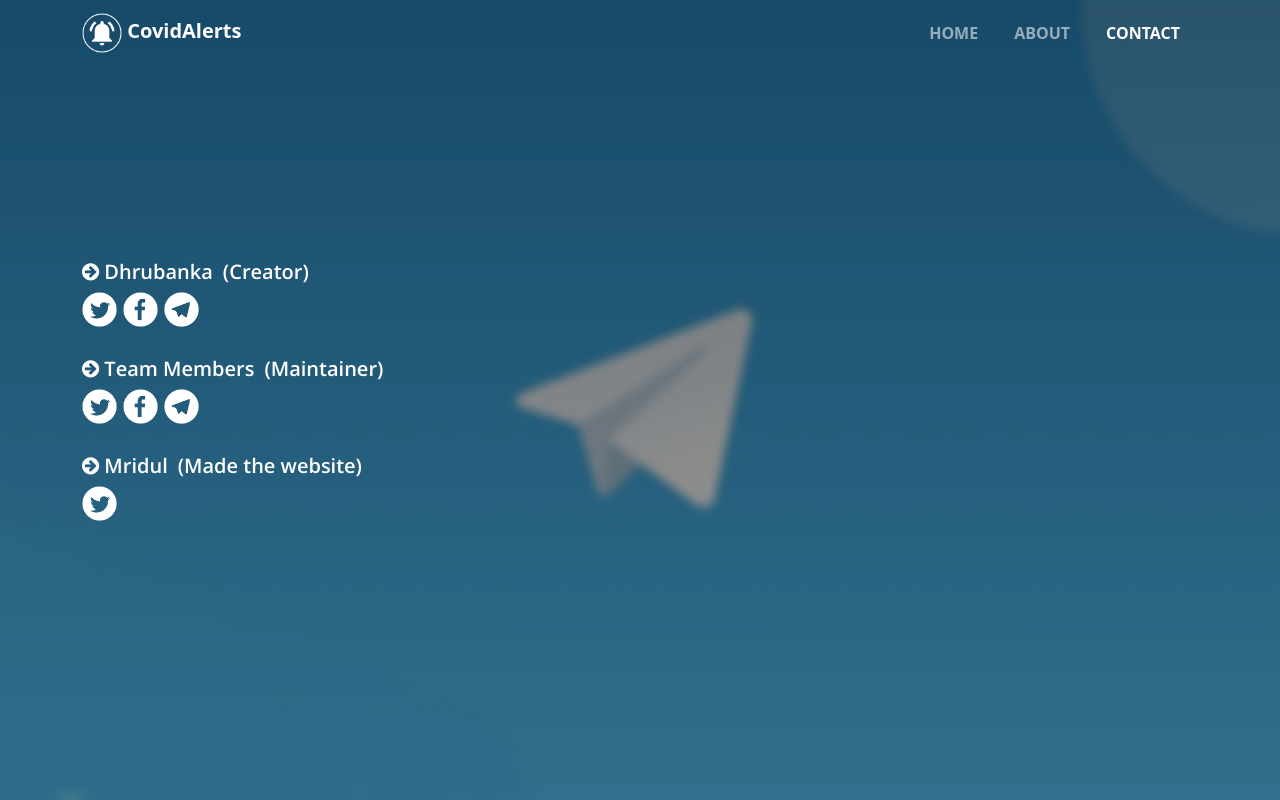
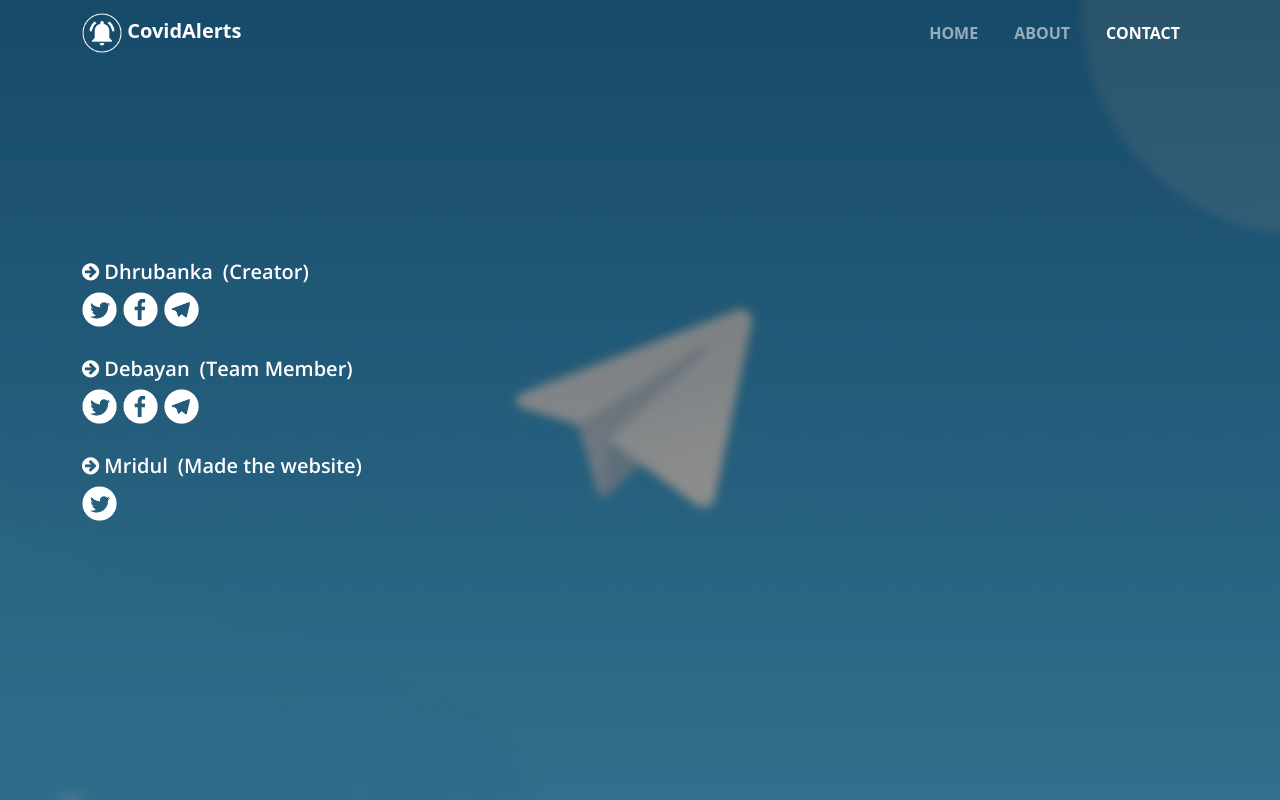
Before and after one commit to dhrubanka/covidalerts, a Laravel app: page /contact in a window 1280 px wide. Run offline with Laravel 8, Linux system fonts and the light colour scheme; some libraries are stand-ins or nearby versions.

Commit message:
alerts updated groups

```diff
--- a/resources/views/contact.blade.php
+++ b/resources/views/contact.blade.php
@@ -75,7 +75,7 @@
                     <!--  <i style="font-size: 40px; padding-right: 5px;" class="fa fa-twitter-square" aria-hidden="true"></i> <i style="font-size: 40px; padding-right: 5px;" class="fa fa-twitter-square" aria-hidden="true"></i> -->
                     <h2><i class="fa fa-arrow-circle-right" aria-hidden="true"></i> Dhrubanka&ensp;(Creator)</h2>
                     <a href="#" target="_blank"><img src="/img/TwitterIcon.png" alt="twitter_icon" style="width: 35px; height: 35px; margin-right: 2px;"></a> <a href="#" target="_blank"><img src="/img/FacebookIcon.png" alt="twitter_icon" style="width: 35px; height: 35px; margin-right: 2px;" ></a> <a href="#" target="_blank"><img src="/img/TelegramIconTwo.png" alt="twitter_icon" style="width: 35px; height: 35px; margin-right: 2px;"></a>
-                    <h2><i class="fa fa-arrow-circle-right" aria-hidden="true"></i> Team Members&ensp;(Maintainer)</h2>
+                    <h2><i class="fa fa-arrow-circle-right" aria-hidden="true"></i> Debayan&ensp;(Team Member)</h2>
                     <a href="#" target="_blank"><img src="/img/TwitterIcon.png" alt="twitter_icon" style="width: 35px; height: 35px; margin-right: 2px;"></a> <a href="#" target="_blank"><img src="/img/FacebookIcon.png" alt="twitter_icon" style="width: 35px; height: 35px; margin-right: 2px;" ></a> <a href="#" target="_blank"><img src="/img/TelegramIconTwo.png" alt="twitter_icon" style="width: 35px; height: 35px; margin-right: 2px;"></a>
                     <h2><i class="fa fa-arrow-circle-right" aria-hidden="true"></i> Mridul&ensp;(Made the website)</h2>
                     <a href="#" target="_blank"><img src="/img/TwitterIcon.png" alt="twitter_icon" style="width: 35px; height: 35px; margin-right: 2px;"></a>
```
